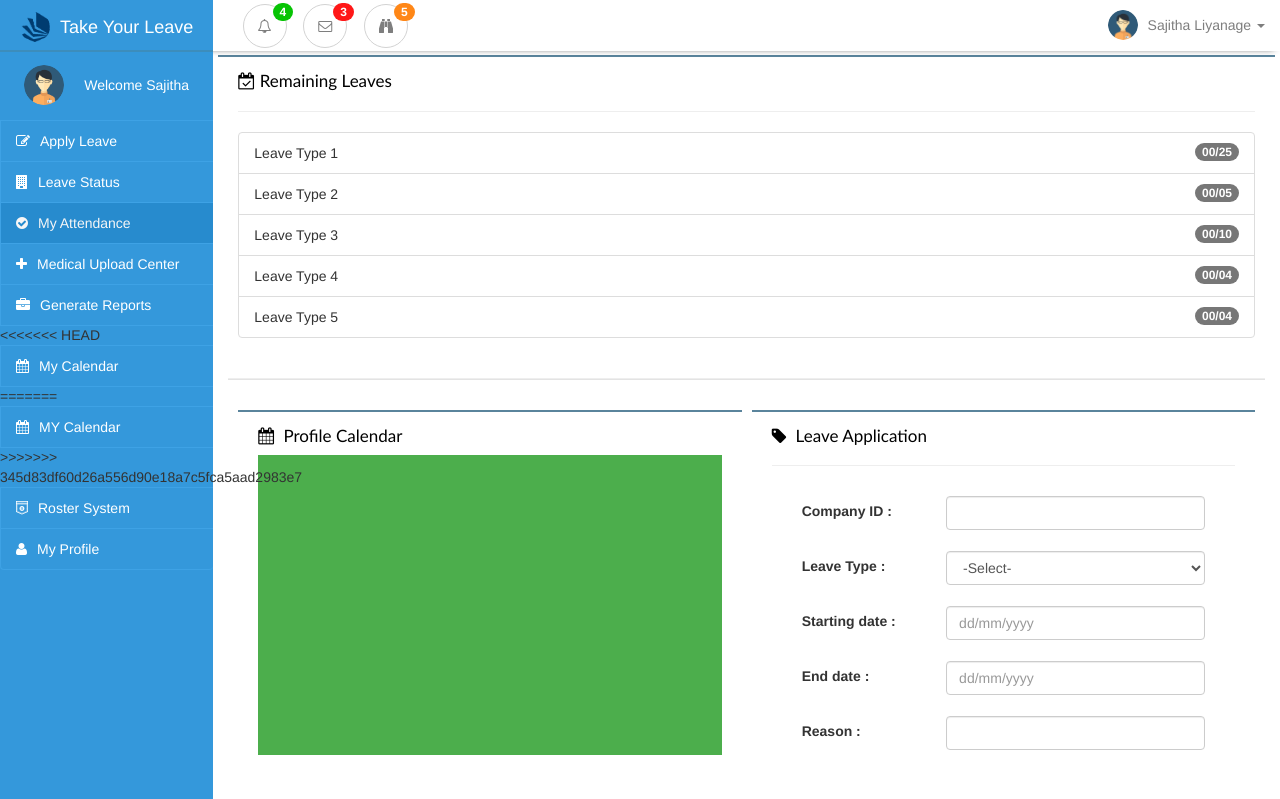
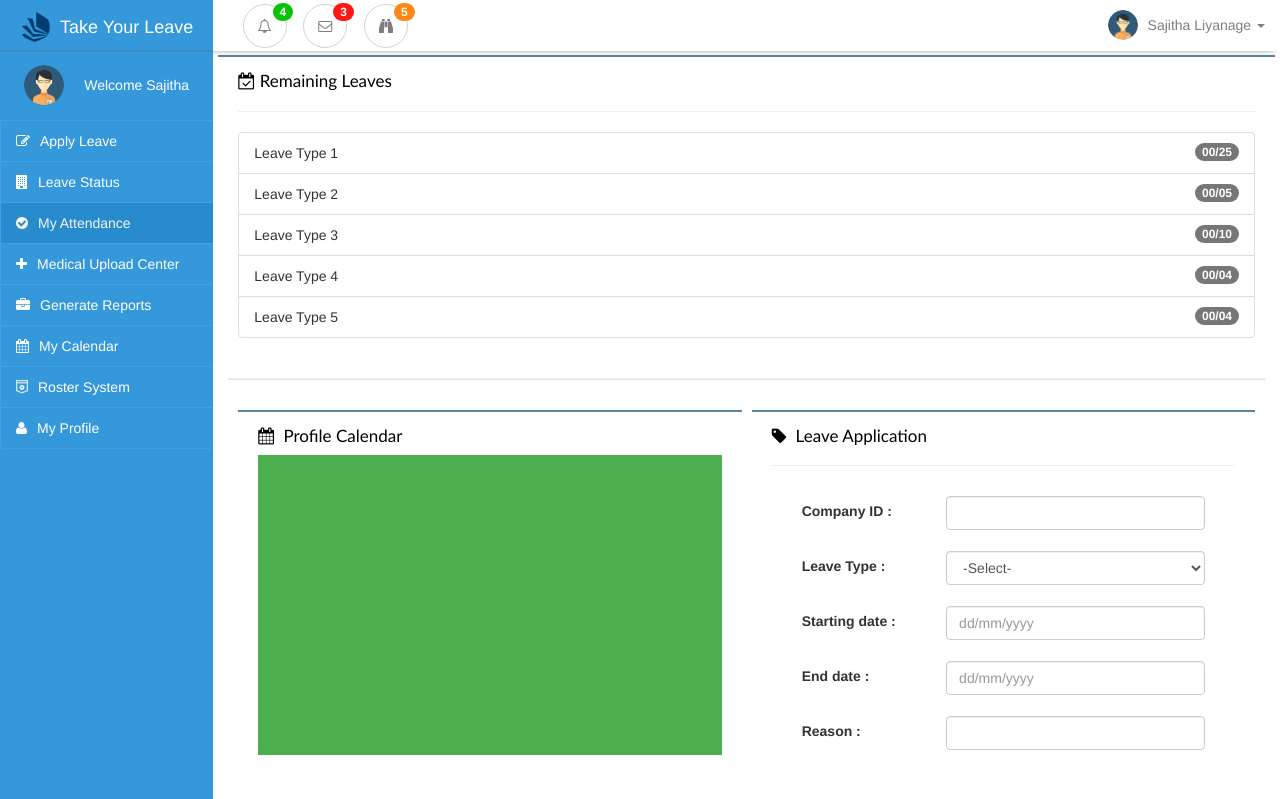
Before and after one commit to sajithaliyanage/Team-IGNIS, a PHP site: page /apply.php in a window 1280 px wide. Shown: the top 799 px of the page. Run offline with PHP 8.4, Linux system fonts and the light colour scheme; data that the repository does not hold is empty.

Commit message:
correct MY Calendar in leftbar-> My Calendar

```diff
--- a/leftbar.php
+++ b/leftbar.php
@@ -18,11 +18,9 @@
     <a href="attendance.php" class="list-group-item left-menu left-menu-active"><i class="fa fa-check-circle icon-bar" aria-hidden="true"></i>My Attendance<span class="<?php if($var=="attendance"){echo"selected";}?>"></span></a>
     <a href="" class="list-group-item left-menu left-menu"><i class="fa fa-plus icon-bar" aria-hidden="true"></i>Medical Upload Center<span class="<?php if($var=="medical"){echo"selected";}?>"></span></a>
     <a href="" class="list-group-item left-menu left-menu"><i class="fa fa-briefcase icon-bar" aria-hidden="true"></i>Generate Reports<span class="<?php if($var=="reports"){echo"selected";}?>"></span></a>
-<<<<<<< HEAD
+
     <a href="" class="list-group-item left-menu left-menu"><i class="fa fa-calendar icon-bar" aria-hidden="true"></i>My Calendar<span class="<?php if($var=="calendar"){echo"selected";}?>"></span></a>
-=======
-    <a href="" class="list-group-item left-menu left-menu"><i class="fa fa-calendar icon-bar" aria-hidden="true"></i>MY Calendar<span class="<?php if($var=="calendar"){echo"selected";}?>"></span></a>
->>>>>>> 345d83df60d26a556d90e18a7c5fca5aad2983e7
+
     <a href="roster.php" class="list-group-item left-menu left-menu"><i class="fa fa-shirtsinbulk icon-bar" aria-hidden="true"></i>Roster System<span class="<?php if($var=="roster"){echo"selected";}?>"></span></a>
     <a href="#" class="list-group-item left-menu left-menu"><i class="fa fa-user icon-bar" aria-hidden="true"></i>My Profile<span class="<?php if($var=="profile"){echo"selected";}?>"></span></a>
 
```
